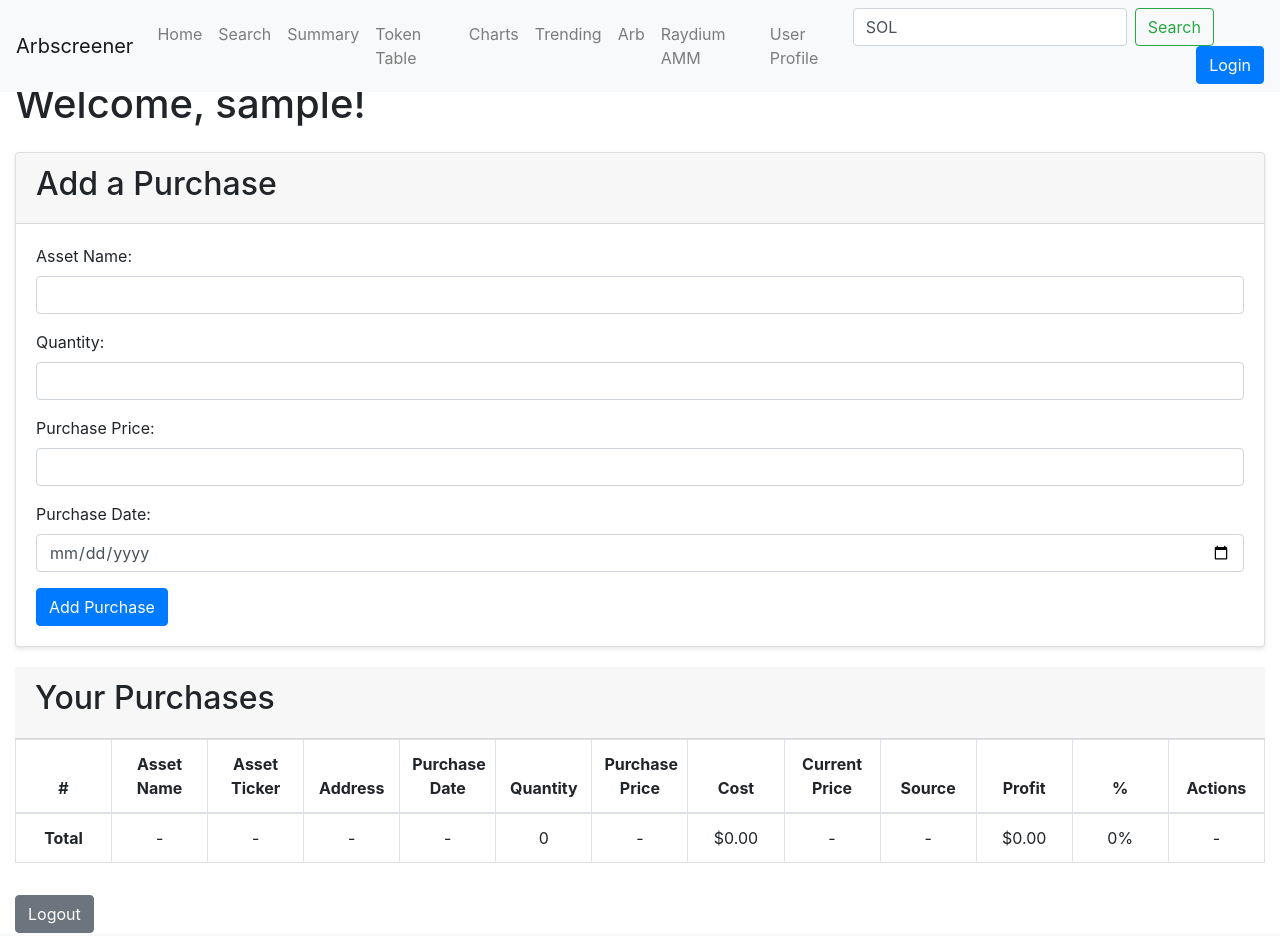
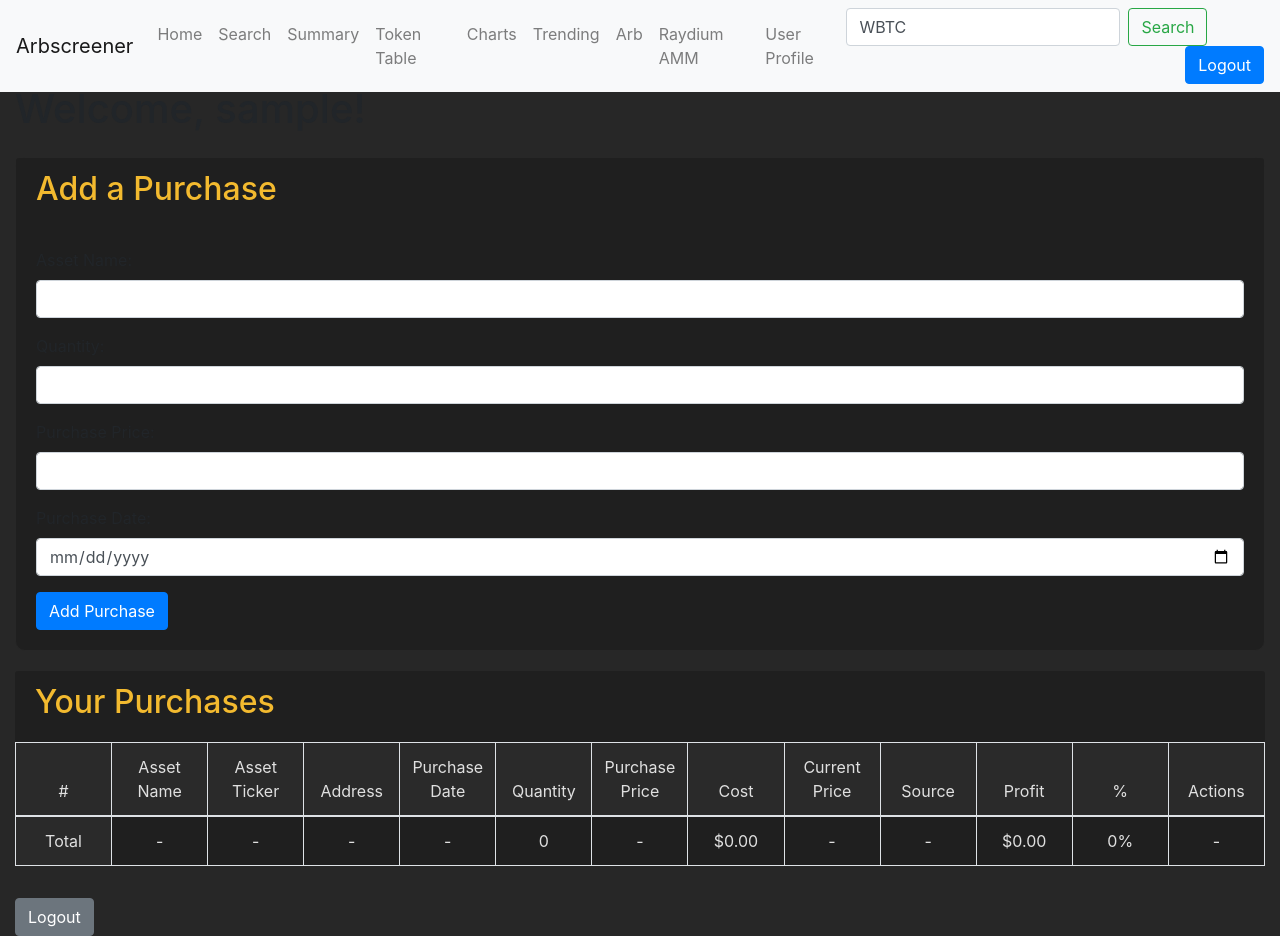
Before and after one commit to howe-s/Arbscreener, a Flask app: page /userProfile in a window 1280 px wide. Run offline with Flask 3, Linux system fonts and the light colour scheme; the visitor is signed in with stand-in values (Sample User, id 1); data that the repository does not hold is empty; some libraries are stand-ins or nearby versions.

Commit message:
formatting and cleaning code

```diff
--- a/main.py
+++ b/main.py
@@ -261,7 +261,8 @@
 @app.route('/userProfile')
 @login_required
 def userProfile():
-    return render_template('userProfile.html', name=current_user.username, full_name=current_user.full_name)
+    searchTicker = request.args.get('user_input', 'WBTC').lower()
+    return render_template('userProfile.html', user_input=searchTicker, name=current_user.username, full_name=current_user.full_name, is_logged_in=current_user.is_authenticated)
 
 @app.route('/add_purchase', methods=['POST'])
 @login_required
@@ -273,7 +274,7 @@
 
     if not all([asset_name, quantity, purchase_price, purchase_date]):
         flash('All fields are required.')
-        return redirect(url_for('home'))
+        return redirect(url_for('userProfile'))
 
     try:
         quantity = float(quantity)
@@ -281,7 +282,7 @@
         purchase_date = datetime.strptime(purchase_date, '%Y-%m-%d')
     except ValueError:
         flash('Invalid input values.')
-        return redirect(url_for('home'))
+        return redirect(url_for('userProfile'))
 
     new_purchase = Purchase(
         user_id=current_user.id,
@@ -295,7 +296,7 @@
     db.session.commit()
 
     flash('Purchase added successfully.')
-    return redirect(url_for('home'))
+    return redirect(url_for('userProfile'))
 
 
 @app.route('/delete_purchase/<int:purchase_id>', methods=['POST'])
@@ -309,7 +310,7 @@
     else:
         flash('Purchase not found or unauthorized.')
 
-    return redirect(url_for('home'))
+    return redirect(url_for('userProfile'))
 
 
 @app.route('/edit_purchase/<int:purchase_id>', methods=['GET', 'POST'])
@@ -326,12 +327,12 @@
 
             db.session.commit()
             flash('Purchase updated successfully.')
-            return redirect(url_for('home'))
+            return redirect(url_for('userProfile'))
 
         return render_template('edit_purchase.html', purchase=purchase)
     else:
         flash('Purchase not found or unauthorized.')
-        return redirect(url_for('home'))
+        return redirect(url_for('userProfile'))
 
 # Global variable to track the time of the last API request
 last_request_time = 0
@@ -445,7 +446,7 @@
 @login_required
 def dex_search():
     # Get the user input for ticker and perform the search
-    searchTicker = request.args.get('user_input', 'SOL').lower()
+    searchTicker = request.args.get('user_input', 'WBTC').lower()
     search = client.search_pairs(searchTicker)
     # searchTicker = request.args.get('user_input', '0x2170Ed0880ac9A755fd29B2688956BD959F933F8').lower()
     # search = client.get_token_pairs(searchTicker)
@@ -525,7 +526,7 @@
 @login_required
 def arb():
     # Get the user input for ticker and perform the search
-    searchTicker = request.args.get('user_input', 'SOL').lower()
+    searchTicker = request.args.get('user_input', 'WBTC').lower()
     search = client.search_pairs(searchTicker)
 
     # Extract data for processing
@@ -652,7 +653,7 @@
 @app.route('/trending', methods=['GET', 'POST'])
 def trending():
     #Passing the initial data
-    searchTicker = request.args.get('user_input', 'SOL').lower()
+    searchTicker = request.args.get('user_input', 'WBTC').lower()
     search = client.search_pairs(searchTicker)
 
     return render_template('trending.html', search=search, user_input=searchTicker, is_logged_in=current_user.is_authenticated)
@@ -689,7 +690,7 @@
 @app.route('/summary')
 @login_required
 def summary():
-    searchTicker = request.args.get('user_input', 'SOL').lower()
+    searchTicker = request.args.get('user_input', 'WBTC').lower()
     data = [(f"{pair.pair_address[-5:]}({pair.chain_id})", pair.liquidity.usd) for pair in client.search_pairs(searchTicker)]
     df = pd.DataFrame(data, columns=['Network', 'Liquidity'])
 
@@ -709,14 +710,14 @@
 
 @app.route('/base')
 def base():
-    searchTicker = request.args.get('user_input', 'SOL').lower()
+    searchTicker = request.args.get('user_input', 'WBTC').lower()
     return render_template('base.html', user_input=searchTicker, is_logged_in=current_user.is_authenticated)
 
 
 @app.route('/token_summary')
 @login_required
 def token_summary():
-    searchTicker = request.args.get('user_input', 'SOL').lower()
+    searchTicker = request.args.get('user_input', 'WBTC').lower()
     search = client.search_pairs(searchTicker)
 
     tokens = []
@@ -768,7 +769,7 @@
         token_pair_address = data.get('tokenPairAddress')
         # base_token = data.get('cardTitle')
 
-        base_token = request.args.get('user_input', 'SOL').lower()
+        base_token = request.args.get('user_input', 'WBTC').lower()
         print(base_token)
 
         if not token_pair_address:
@@ -832,7 +833,7 @@
 
 @app.route('/charts')
 def charts():
-    searchTicker = request.args.get('user_input', 'SOL').lower()
+    searchTicker = request.args.get('user_input', 'WBTC').lower()
     search = client.search_pairs(searchTicker)
 
     if not search:
--- a/static/styles.css
+++ b/static/styles.css
@@ -1,71 +1,88 @@
-.custom-container mt-4{
-  margin-left: none;
-  margin-right: none;
-}
-
-.table-container mt-4 {
-  width: auto;
-  height: auto;
-}
-
 body {
-  background-color: #F5F5F5; /* Light Gray */
-  color: #333333; /* Dark Gray */
-  font-family: Arial, sans-serif;
-}
-
-.container {
-  background-color: #FFFFFF; /* White background for the container */
-  border-radius: 8px;
-  padding: 20px;
-  box-shadow: 0 2px 4px rgba(0,0,0,0.1);
+  background-color: #222222; /* Slightly lighter background */
 }
 
 .card {
-  border: 1px solid #E0E0E0; /* Light Gray border */
-  background-color: #FFFFFF; /* White background for the card */
-  border-radius: 8px;
-  box-shadow: 0 2px 4px rgba(0,0,0,0.1);
+  background-color: #252525; /* Slightly lighter card background */
+}
+
+.card-header {
+  background-color: #252525;
+}
+
+.table-container {
+  overflow-x: auto;
+}
+
+table {
+  width: 100%;
+}
+
+th, td {
+  text-align: center;
+  color: #e0e0e0;
+  background-color: #252525;
+}
+
+.table th {
+  background-color: #2a2a2a;
+  font-weight: 400;
+}
+
+.btn-sm {
+  font-size: 0.875rem;
+}
+
+@media (max-width: 768px) {
+  .table-container {
+      overflow-x: auto;
+  }
+}
+
+.table-td {
+  overflow: hidden;
+  white-space: nowrap;
+  text-overflow: ellipsis;
+}
+
+#my-table {
+  border-collapse: collapse;
+  width: 100%;
+  table-layout: fixed;
 }
 
 .card-title {
-  color: #222222; /* Dark Gray */
-  background-color: #F0F0F0; /* Light Gray */
-  padding: 10px;
-  border-radius: 4px;
+  font-weight: 600;
+  font-size: 1.25rem;
+  color: #f3ba2f;
+  background: #252525; /* Slightly lighter background */
 }
 
-.card-subtitle {
-  color: #666666; /* Gray */
+.table-hover tbody tr:hover td,
+.table-hover tbody tr:hover th {
+  background-color: #e0e0e0;
+  color: #1f1f1f;
 }
 
 .card-text {
-  margin-bottom: 10px;
-  color: #333333; /* Dark Gray */
+  font-size: 0.9rem;
+  color: #e0e0e0;
 }
 
 .card-link {
-  color: #007BFF; /* Blue */
+  color: #f3ba2f;
   text-decoration: none;
 }
 
 .card-link:hover {
+  color: #ffdc4d;
   text-decoration: underline;
 }
 
-hr {
-  border-color: #E0E0E0; /* Light Gray */
-  margin: 20px 0;
+#content{
+  margin-top: 65px;
 }
 
-.custom-container {
-  padding-top: 60px; /* or however tall your navbar is */
+#chart-summary {
+  color: white;
 }
-
-.address {
-  text-wrap: auto;
-}
-
-#content {
-  padding-top: 60px;
-}
--- a/templates/base.html
+++ b/templates/base.html
@@ -19,25 +19,25 @@
         <div class="collapse navbar-collapse" id="navbarNav">
             <ul class="navbar-nav">
                 <li class="nav-item">
-                    <a class="nav-link" href="{{ url_for('index', user_input=request.args.get('user_input', 'SOL')) }}">Home</a>
+                    <a class="nav-link" href="{{ url_for('index') }}">Home</a>
                 </li>
                 <li class="nav-item">
-                    <a class="nav-link" href="{{ url_for('dex_search', user_input=request.args.get('user_input', 'SOL')) }}">Search</a>
+                    <a class="nav-link" href="{{ url_for('dex_search', user_input=request.args.get('user_input', 'WBTC')) }}">Search</a>
                 </li>
                 <li class="nav-item">
-                    <a class="nav-link" href="{{ url_for('summary', user_input=request.args.get('user_input', 'SOL')) }}">Summary</a>
+                    <a class="nav-link" href="{{ url_for('summary', user_input=request.args.get('user_input', 'WBTC')) }}">Summary</a>
                 </li>
                 <li class="nav-item">
-                    <a class="nav-link" href="{{ url_for('token_summary', user_input=request.args.get('user_input', 'SOL')) }}">Token Table</a>
+                    <a class="nav-link" href="{{ url_for('token_summary', user_input=request.args.get('user_input', 'WBTC')) }}">Token Table</a>
                 </li>
                 <li class="nav-item">
-                    <a class="nav-link" href="{{ url_for('charts', user_input=request.args.get('user_input', 'SOL')) }}">Charts</a>
+                    <a class="nav-link" href="{{ url_for('charts', user_input=request.args.get('user_input', 'WBTC')) }}">Charts</a>
                 </li>
                 <li class="nav-item">
-                    <a class="nav-link" href="{{ url_for('trending', user_input=request.args.get('user_input', 'SOL')) }}">Trending</a>
+                    <a class="nav-link" href="{{ url_for('trending', user_input=request.args.get('user_input', 'WBTC')) }}">Trending</a>
                 </li>
                 <li class="nav-item">
-                    <a class="nav-link" href="{{ url_for('arb', user_input=request.args.get('user_input', 'SOL')) }}">Arb</a>
+                    <a class="nav-link" href="{{ url_for('arb', user_input=request.args.get('user_input', 'WBTC')) }}">Arb</a>
                 </li>
                 <li class="nav-item">
                     <a class="nav-link" href="{{ url_for('raydium') }}">Raydium AMM</a>
@@ -47,7 +47,7 @@
                 </li>
             </ul>
             <form action="{{ request.path }}" method="get" class="form-inline ml-auto">
-                <input class="form-control mr-sm-2" type="text" name="user_input" value="{{ request.args.get('user_input', 'SOL') }}" placeholder="Search...">
+                <input class="form-control mr-sm-2" type="text" name="user_input" value="{{ request.args.get('user_input', 'WBTC') }}" placeholder="Search...">
                 <button class="btn btn-outline-success my-2 my-sm-0" type="submit">Search</button>
                 <!-- Bootstrap login button -->
                 <div class="ml-auto">
@@ -63,10 +63,9 @@
     <div id="content">
         {% block content %}{% endblock %}
     </div>
-
     <!-- Bootstrap JS and dependencies -->
     <script src="https://code.jquery.com/jquery-3.5.1.slim.min.js"></script>
-    <script src="https://cdn.jsdelivr.net/npm/@popperjs/core@2.5.4/dist/umd/popper.min.js"></script>
+    <script src="https://cdn.jsdelivr.net/npm/@popperjs/core@2.11.6/dist/umd/popper.min.js"></script>
     <script src="https://stackpath.bootstrapcdn.com/bootstrap/4.5.2/js/bootstrap.min.js"></script>
     <script src="https://unpkg.com/sortabletable@latest/dist/sortabletable.min.js"></script>
     <script src="https://code.jquery.com/jquery-3.6.0.min.js"></script>
--- a/templates/edit_purchase.html
+++ b/templates/edit_purchase.html
@@ -26,6 +26,6 @@
         <input type="submit" value="Update Purchase">
     </form>
 
-    <a href="{{ url_for('home') }}">Cancel</a>
+    <a href="{{ url_for('userProfile') }}">Cancel</a>
 </body>
 </html>
--- a/templates/userProfile.html
+++ b/templates/userProfile.html
@@ -7,10 +7,20 @@
     <style>
         body {
             padding-top: 20px;
+            background-color: #272727;
         }
 
         .card {
             margin-bottom: 20px;
+            background-color: #1f1f1f;
+            border-radius: 10px;
+            border-color: #272727;
+        }
+
+        .card-header {
+            background-color: #1f1f1f;
+            border-bottom: none;
+            color: #f3ba2f;
         }
 
         .table-container {
@@ -23,8 +33,13 @@
 
         th, td {
             text-align: center;
-            /* overflow-wrap: break-word; */
-            overflow-wrap: normal;
+            color: #e0e0e0;
+            background-color: #1f1f1f;
+        }
+
+        .table th {
+            background-color: #2a2a2a;
+            font-weight: 400;
         }
 
         .btn-sm {
```
Also changed, not shown: other parts of templates/userProfile.html (+30 -10 lines), templates/dex_search.html (+108 -69 lines).
